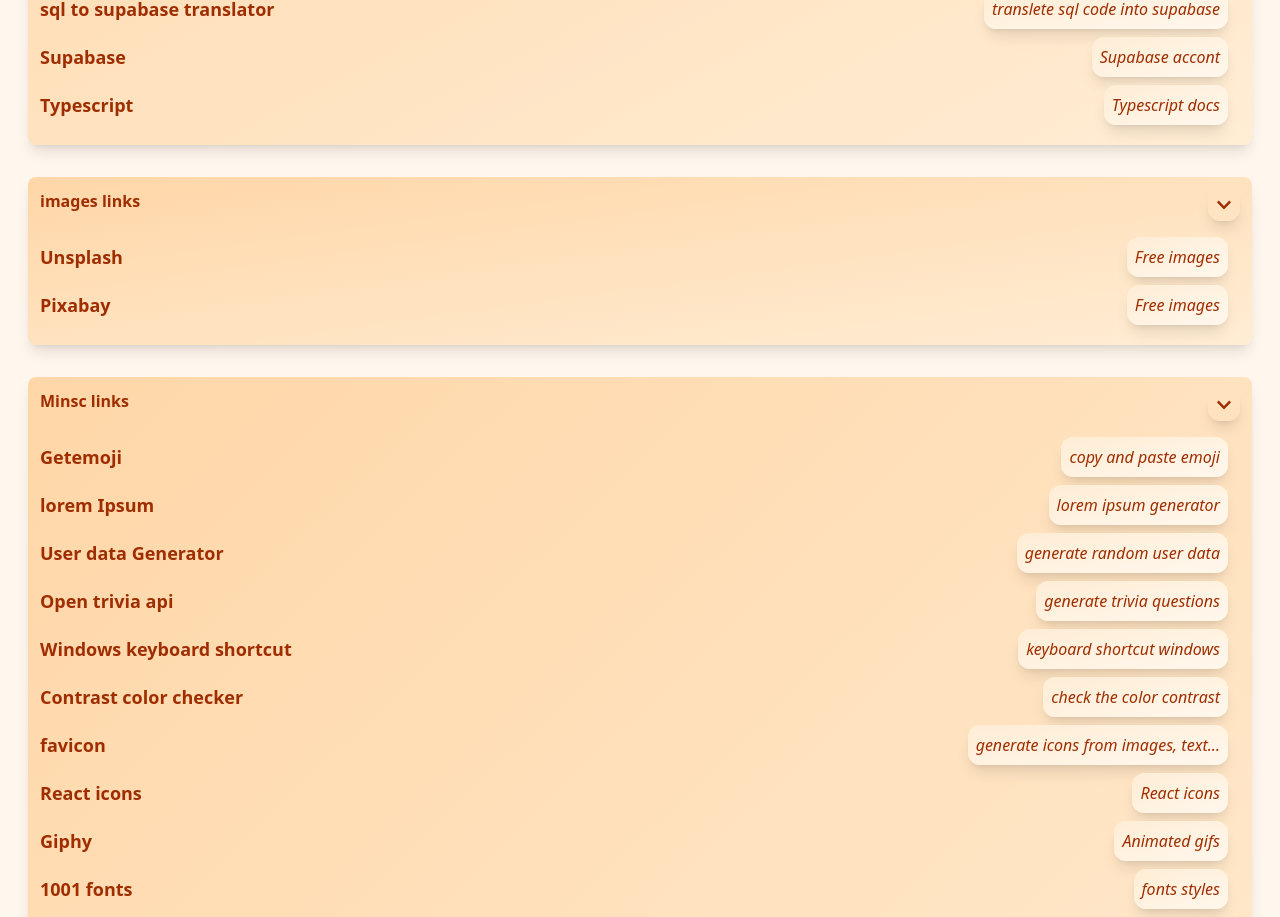
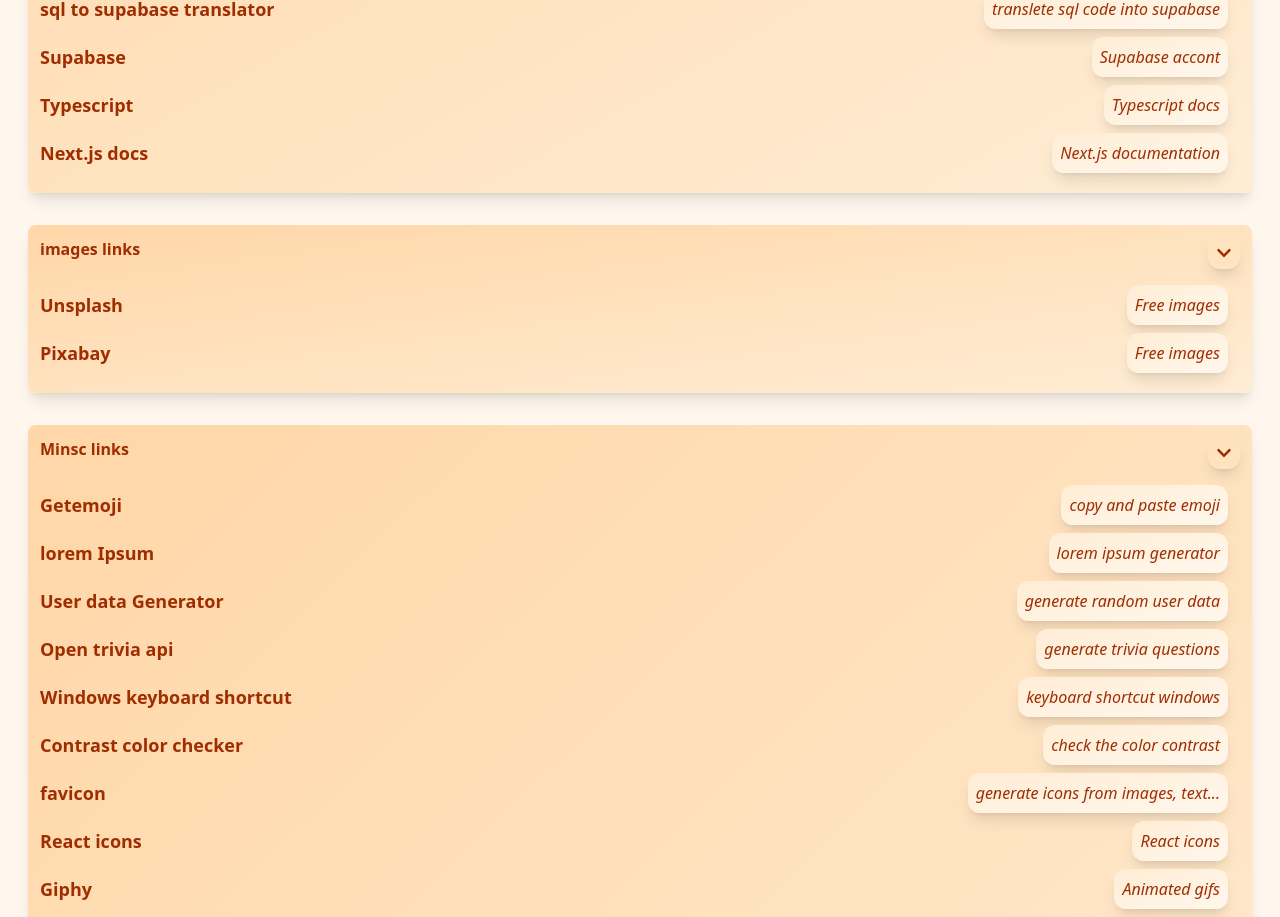
Before and after one commit to gyo82v/webLinks, a React (Vite) app: page / in a window 1280 px wide. Shown: the part 979-1896 px from the top of the page. Built offline with nearby package versions, Linux system fonts and the light colour scheme.

Commit message:
feat add 1 link in the coding component

```diff
--- a/src/components/categories/Coding.jsx
+++ b/src/components/categories/Coding.jsx
@@ -22,6 +22,7 @@
             <Li href="https://supabase.com/docs/guides/api/sql-to-rest" name="sql to supabase translator">translete sql code into supabase</Li>
             <Li href="https://supabase.com/dashboard/org/vbbvojdiuwldvonsddpv" name="Supabase">Supabase accont</Li>
             <Li href="https://www.typescriptlang.org/docs/" name="Typescript">Typescript docs</Li>
+            <Li href="https://nextjs.org/docs/app/getting-started/installation" name="Next.js docs">Next.js documentation</Li>
         </Section>
     )
 }
```
